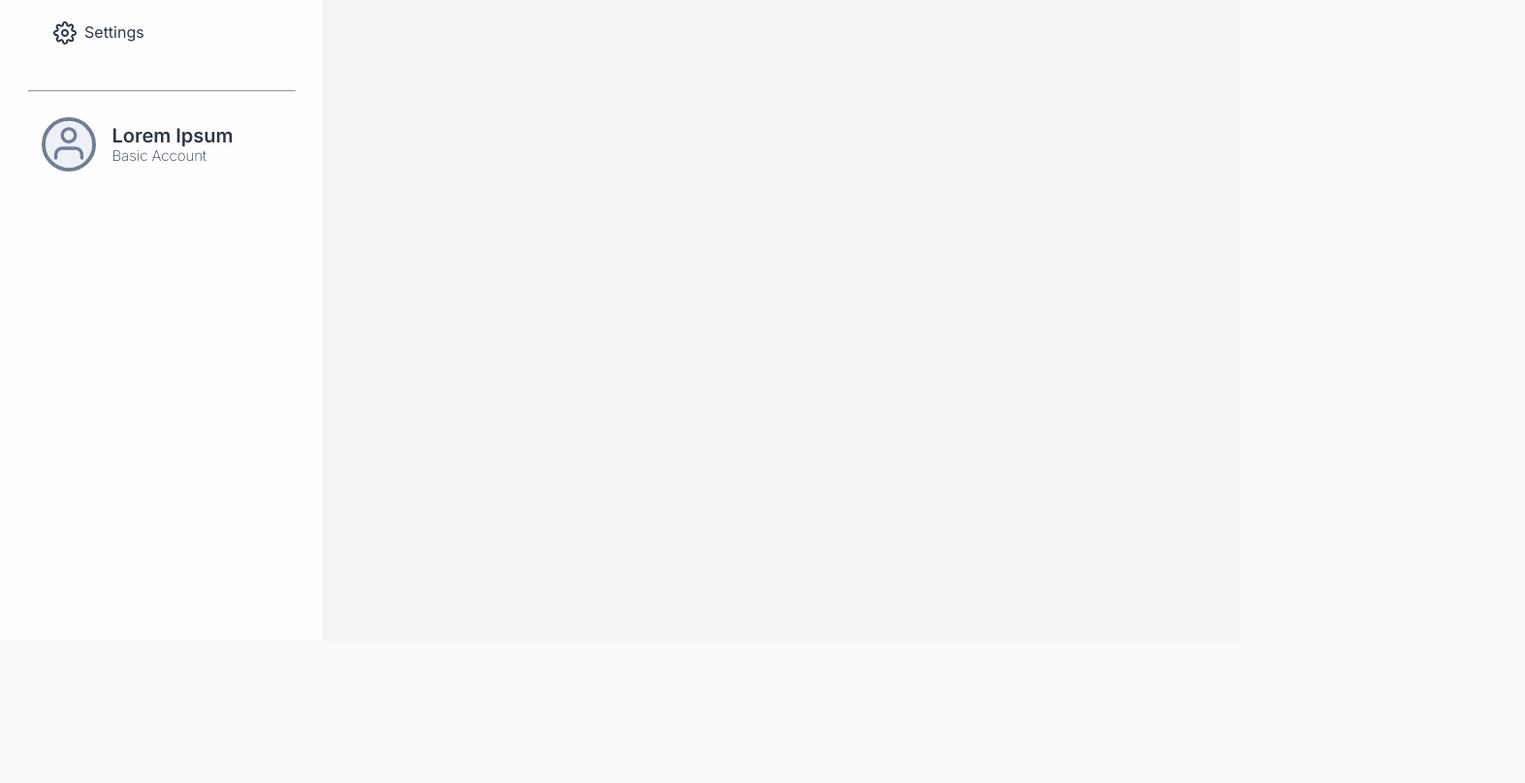
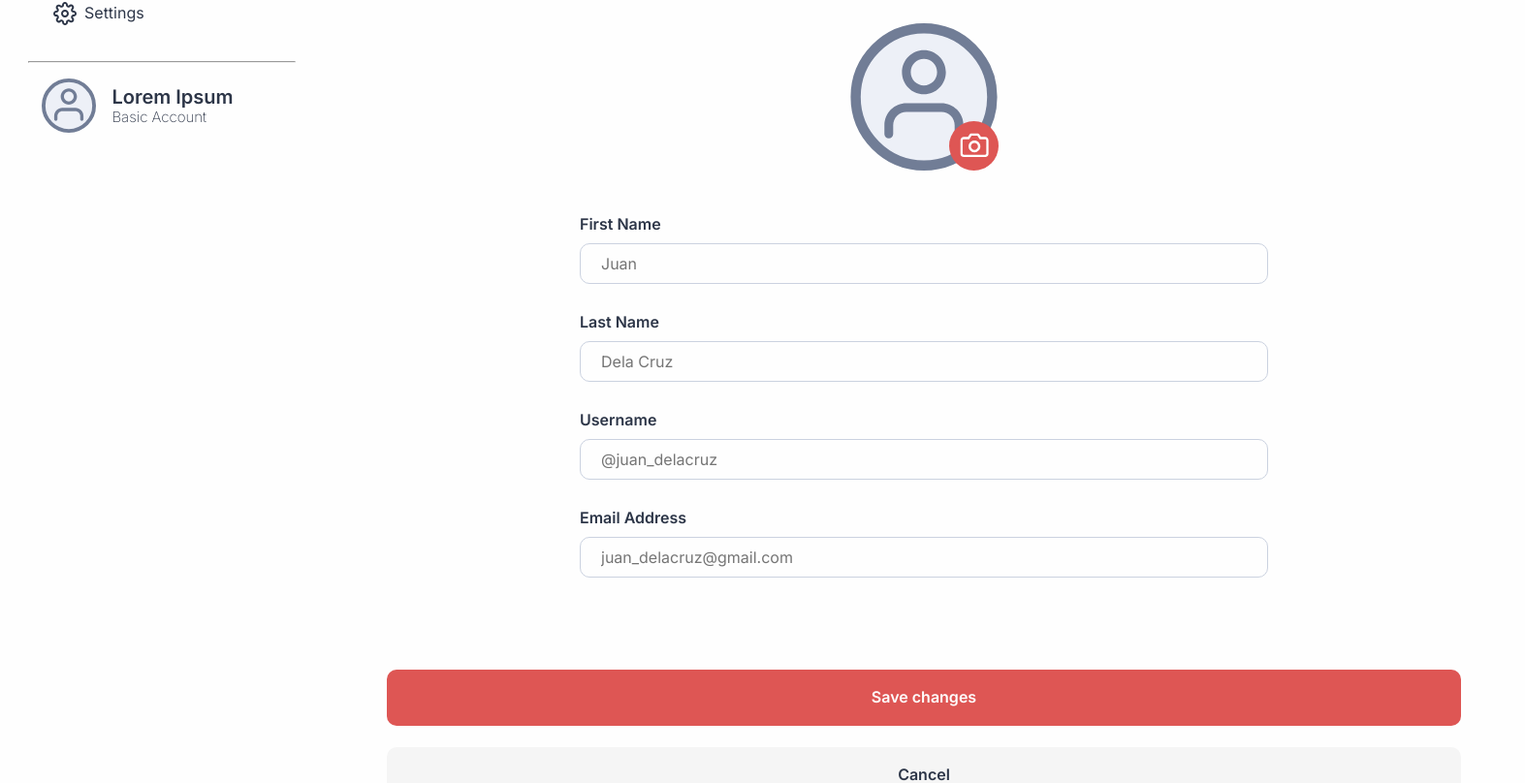
Before and after one commit to Hitagi7/Track-N-Go, a React (Vite) app: page /profilepage in a window 1280 px wide. Shown: the part 267-1075 px from the top of the page at 97% size, 1573 px wide, since content can reach past the window. Before the commit the page ends 928 px from the top, so only its background shows below. Built offline with nearby package versions, Linux system fonts and the light colour scheme.

Commit message:
feat: completed profile section

```diff
--- a/src/App.css
+++ b/src/App.css
@@ -24,7 +24,11 @@ p {
   line-height: 33.88px;
 }
 
+<<<<<<< Updated upstream
 
+=======
+
+>>>>>>> Stashed changes
   /* * {
     border: 1px solid red;
   } */
--- a/src/components/SideNavigation.css
+++ b/src/components/SideNavigation.css
@@ -1,14 +1,20 @@
 .SideNavigation {
     display: flex;
+    flex: 1;
     flex-direction: column;
     justify-content: flex-start;
     align-items: center;
     width: 20.8125rem;
+<<<<<<< Updated upstream
     min-height: 58rem;
     height: 100%;
     background: #FEFEFE;
+=======
+    background: hsl(0, 0%, 100%);
+>>>>>>> Stashed changes
     gap: 0.62rem;
     padding: 1.5rem 1.25rem;
+    min-height: 58rem;
 }
 
 .SideNavigation .logo {
--- a/src/components/profile/Profile.css
+++ b/src/components/profile/Profile.css
@@ -1,12 +1,14 @@
 .Profile {
     display: flex;
-    justify-content: flex-start;
-    align-items: flex-start;
     background-color: #F5F5F5;
     width: 100%;
     height: 100%;
     padding: 0;
     margin: 0;
+}
+
+.Profile .SideNavigation {
+    height: 81rem;
 }
 
 .Profile1 {
@@ -19,18 +21,25 @@
 .Profile2 {
     display: flex;
     flex-direction: column;
-    gap: 3.13rem;
     width: 99.1875rem;
     justify-content: flex-start;
     align-items: flex-start;
 }
 
 .Profile3 {
+    margin-top: -9.75rem;
     display: flex;
     width: 100%;
     justify-content: center;
 }
 
+.profile-header {
+    width: 100%;
+    height: 16.9375rem;
+    flex-shrink: 0;
+    background: url(/src/assets/photo-profile-header.jpg) lightgray 50% / cover no-repeat;
+}
+
 .Profile .SideNavigation  .Frame2 {
     background: #EDF0F7;
 }
--- a/src/components/profile/Profile.jsx
+++ b/src/components/profile/Profile.jsx
@@ -2,6 +2,7 @@ import React from "react";
 import "./Profile.css";
 import SideNavigation from "../SideNavigation";
 import ProfileTitle from "./ProfileTitle";
+import PublicProfile from "./PublicProfile";
 
 function Profile() {
   return (
@@ -11,8 +12,9 @@ function Profile() {
       </div>
       <div className="Profile2">
         <ProfileTitle />
+        <div className="profile-header"/> {/* To be changed */}
         <div className="Profile3"> {/* Main content/container */}
-            test
+            <PublicProfile />
         </div>
       </div>
     </div>
--- /dev/null
+++ b/src/components/profile/PublicProfile.css
@@ -0,0 +1,128 @@
+.PublicProfile {
+    display: flex;
+    flex-direction: column;
+    align-items: center;
+    justify-content: center;
+    width: 77.5rem;
+    height: 64.9375rem;
+    flex-shrink: 0;
+    border-radius: 1.25rem;
+    background: #FEFEFE;
+}
+
+.profile-frame {
+    display: flex;
+    flex-direction: column;
+    align-items: center;
+    width: 69.25rem;
+    height: 58.688rem;
+}
+
+.title {
+    display: flex;
+    align-self: flex-start;
+    font-size: 1.25rem;
+    font-weight: 700;
+    margin-bottom: 2.63rem;
+}
+
+.profile-picture {
+    display: flex;
+    align-items: flex-end;
+}
+
+.profile-placeholder {
+    width: 9.53125rem;
+    height: 9.47919rem;
+}
+
+.button-camera {
+    /* transform: translateX(-100%); */
+    width: 3.1875rem;
+    height: 3.1875rem;
+    position: absolute;
+    transform: translateX(200%)
+}
+
+.input-fields {
+    display: flex;
+    flex-direction: column;
+    margin-top: 2.88rem;
+    width: 44.375rem;
+    gap: 1.88rem;
+    margin-bottom: 5.88rem;
+}
+
+.first-name,
+.last-name,
+.username,
+.email-address {
+    display: flex;
+    flex-direction: column;
+    gap: 0.62rem;
+}
+
+.input-title {
+    font-size: 1rem;
+    font-weight: 600;
+}
+
+.input-box {
+    display: flex;
+    padding: 0.625rem 1.3125rem;
+    align-items: flex-start;
+    gap: 0.625rem;
+    align-self: stretch;
+    border-radius: 0.625rem;
+    border: 1px solid #CBD2E0;
+    background: #FEFEFE;
+    width: 100%;
+}
+
+.profile-buttons {
+    display: flex;
+    flex-direction: column;
+    gap: 1.38rem;
+    width: 100%;
+}
+
+.save-changes-profile {
+    display: flex;
+    height: 3.625rem;
+    justify-content: center;
+    align-items: center;
+    gap: 0.625rem;
+    align-self: stretch;
+    border-radius: 0.625rem;
+    background: #DE5654;
+    color: #FEFEFE;
+    font-size: 1rem;
+    font-weight: 600;
+    }
+
+.cancel-profile {
+    display: flex;
+    height: 3.625rem;
+    justify-content: center;
+    align-items: center;
+    gap: 0.625rem;
+    align-self: stretch;
+    border-radius: 0.625rem;
+    background: #F5F5F5;
+    color: #2D3648;
+    font-size: 1rem;
+    font-weight: 600;
+}
+
+.save-changes-profile:hover,
+.cancel-profile:hover {
+    cursor: pointer;
+}
+
+.cancel-profile:hover {
+    background: hsl(0, 0%, 86%);
+}
+
+.save-changes-profile:hover {
+    background: hsl(1, 68%, 50%);
+}
--- /dev/null
+++ b/src/components/profile/PublicProfile.jsx
@@ -0,0 +1,40 @@
+import React from 'react'
+import './PublicProfile.css'
+
+function PublicProfile() {
+  return (
+    <div className="PublicProfile">
+        <div className="profile-frame">
+          <div className="title">Public profile</div>
+          <div className="profile-picture">
+            <img src="/src/assets/icons/profile-placeholder.svg" alt="profile-placeholder" className='profile-placeholder' />
+            <img src="/src/assets/icons/button-camera.svg" alt="button-camera" className='button-camera' />
+          </div>
+          <div className="input-fields">
+            <div className="first-name">
+              <div className="input-title">First Name</div>
+              <input type="text" placeholder='Juan' className='input-box' />
+            </div>
+            <div className="last-name">
+              <div className="input-title">Last Name</div>
+              <input type="text" placeholder='Dela Cruz' className='input-box' />
+            </div>
+            <div className="username">
+              <div className="input-title" >Username</div>
+              <input type="text" placeholder='@juan_delacruz' className='input-box' />
+            </div>
+            <div className="email-address">
+              <div className="input-title">Email Address</div>
+              <input type="text" placeholder='juan_delacruz@gmail.com' className='input-box' />
+            </div>
+          </div>
+          <div className="profile-buttons">
+            <button className="save-changes-profile">Save changes</button>
+            <button className="cancel-profile">Cancel</button>
+          </div>
+        </div>
+    </div>
+  )
+}
+
+export default PublicProfile
--- a/src/components/settings/Settings.css
+++ b/src/components/settings/Settings.css
@@ -3,7 +3,22 @@
     flex-direction: row;
 }
 
+<<<<<<< Updated upstream
 .settings-pane {
+=======
+.Settings .SideNavigation {
+    height: 145.125rem;
+}
+
+.Settings1 {
+    display: flex;
+    height: 100%;
+    padding: 0;
+    margin: 0;
+}
+
+.Settings2 {
+>>>>>>> Stashed changes
     display: flex;
     flex-direction: column;
     width: 100%;
```
Also changed, not shown: src/assets/photo-profile-header.jpg (added).
